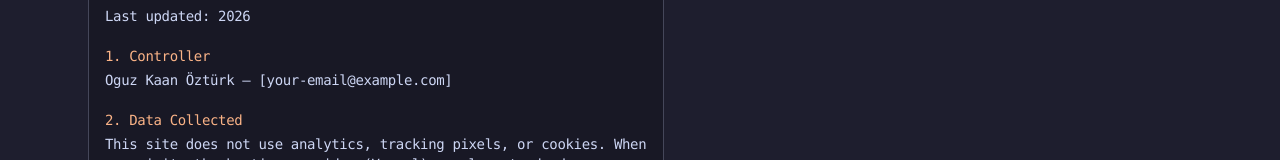
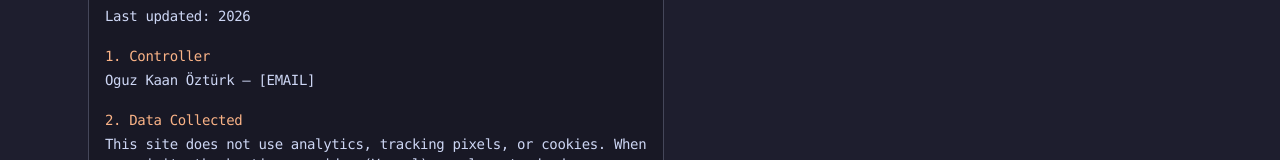
Before and after one commit to Oguz361/portfolio, a Next.js app: page /privacy-policy in a window 1280 px wide. Shown: the part 320-480 px from the top of the page. Built offline with nearby package versions, Linux system fonts and the light colour scheme.

Commit message:
design changes

```diff
--- a/app/layout.tsx
+++ b/app/layout.tsx
@@ -18,7 +18,7 @@ const geistMono = Geist_Mono({
 });
 
 export const metadata: Metadata = {
-  title: "Oguz Kaan Öztürk | Developer",
+  title: "Oguz Kaan Öztürk",
   description: "Full-Stack Developer Portfolio",
 };
 
--- a/app/projects/[slug]/page.tsx
+++ b/app/projects/[slug]/page.tsx
@@ -27,10 +27,10 @@ export async function generateMetadata({
   const project = projects.find((p) => slugify(p.title) === slug);
   if (!project) return { title: "Project Not Found" };
   return {
-    title: `${project.title} | Portfolio`,
+    title: project.title,
     description: project.description,
     openGraph: {
-      title: `${project.title} | Portfolio`,
+      title: project.title,
       description: project.description,
       type: "article",
     },
--- /dev/null
+++ b/app/robots.ts
@@ -0,0 +1,11 @@
+import { MetadataRoute } from 'next'
+
+export default function robots(): MetadataRoute.Robots {
+  return {
+    rules: {
+      userAgent: '*',
+      allow: '/',
+    },
+    sitemap: 'https://oguzkaan.dev/sitemap.xml',
+  }
+}
--- a/components/ConnectCard.tsx
+++ b/components/ConnectCard.tsx
@@ -9,7 +9,7 @@ export default function ConnectCard() {
         reach out.
       </p>
       <a
-        href="mailto:hello@example.com"
+        href="mailto:[EMAIL]"
         className="flex w-full items-center justify-center gap-2 rounded-lg bg-accent px-4 py-2 text-sm font-medium text-base transition-opacity hover:opacity-90"
       >
         <Mail className="h-4 w-4" />
--- a/components/LegalNoticeContent.tsx
+++ b/components/LegalNoticeContent.tsx
@@ -20,7 +20,7 @@ const content = {
       },
       {
         title: "3. Contact",
-        body: "[your-email@example.com]",
+        body: "[EMAIL]",
       },
       {
         title: "4. Disclaimer",
@@ -43,7 +43,7 @@ const content = {
       },
       {
         title: "3. Kontakt",
-        body: "[ihre-email@example.com]",
+        body: "[EMAIL]",
       },
       {
         title: "4. Haftungsausschluss",
--- a/components/LocationWidget.tsx
+++ b/components/LocationWidget.tsx
@@ -19,7 +19,7 @@ const GLOBE_CONFIG = {
   markerColor: [0, 0, 0] as [number, number, number],
   glowColor: [1, 1, 1] as [number, number, number],
   scale: 1.1,
-  markers: [{ location: [51.1657, 10.4515], size: 0.1 }],
+  markers: [{ location: [52.52, 13.405], size: 0.1 }],
 };
 
 export default function LocationWidget() {
--- a/components/PrivacyPolicyContent.tsx
+++ b/components/PrivacyPolicyContent.tsx
@@ -12,7 +12,7 @@ const content = {
     sections: [
       {
         title: "1. Controller",
-        body: "Oguz Kaan Öztürk — [your-email@example.com]",
+        body: "Oguz Kaan Öztürk — [EMAIL]",
       },
       {
         title: "2. Data Collected",
@@ -44,7 +44,7 @@ const content = {
     sections: [
       {
         title: "1. Verantwortlicher",
-        body: "Oguz Kaan Öztürk — [ihre-email@example.com]",
+        body: "Oguz Kaan Öztürk — [EMAIL]",
       },
       {
         title: "2. Erhobene Daten",
```
